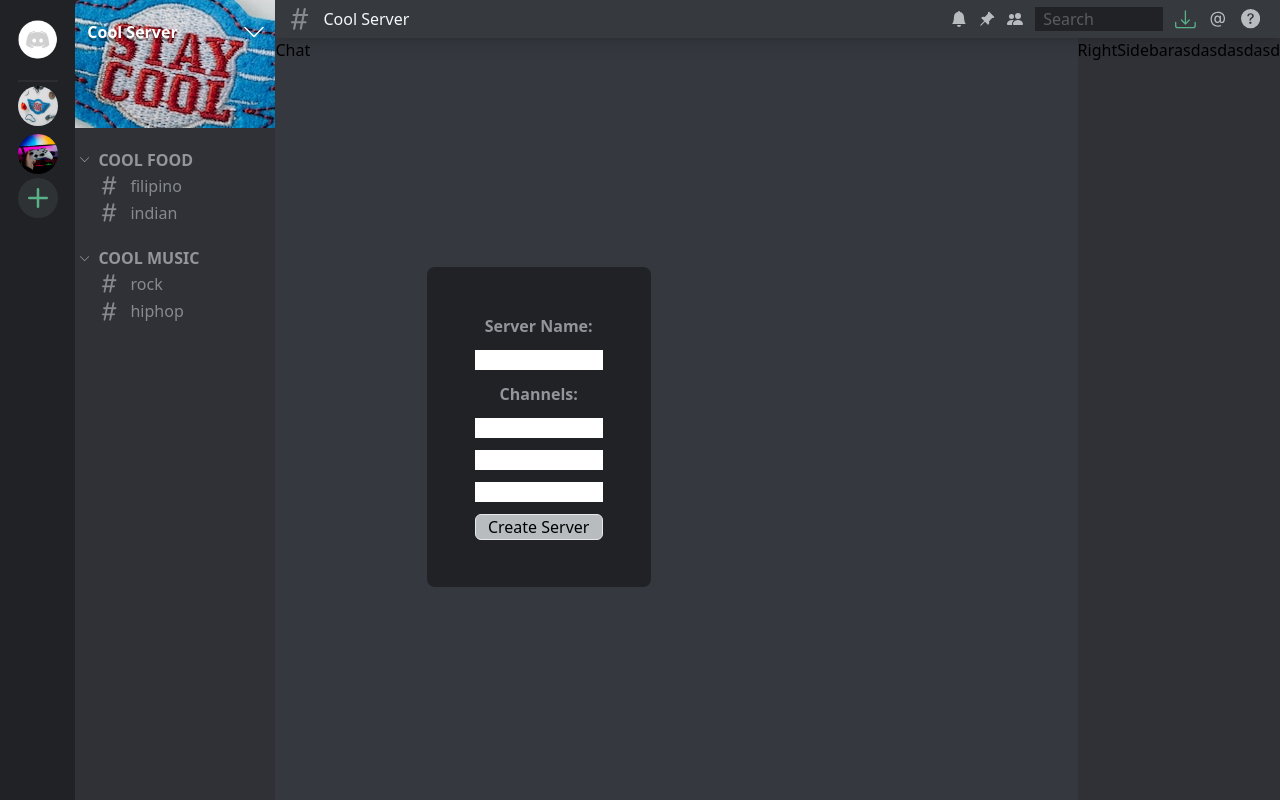
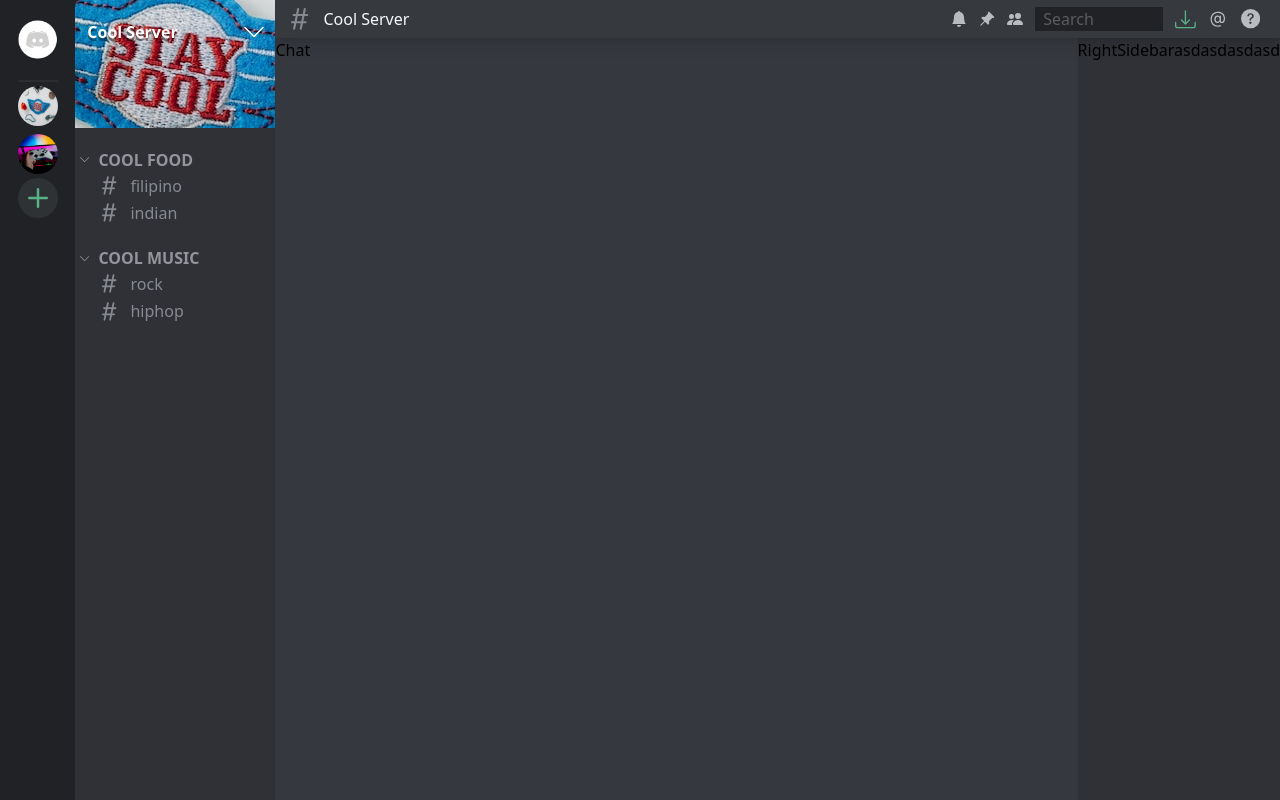
Before and after one commit to luvie23/Discord-Frontend, a React (Create React App) app in the folder discord/: page / in a window 1280 px wide. Built offline with nearby package versions, Linux system fonts and the light colour scheme.

Commit message:
add toggle for the add server button

```diff
--- a/discord/src/App.js
+++ b/discord/src/App.js
@@ -24,12 +24,18 @@ function App() {
     setServerList(serverList.concat(server))
   }
 
+  const toggleForm = () =>{
+    setShowForm(!showForm)
+    console.log(showForm)
+  }
+
   return (
     <>
       <div className='flex bg-[#202226] h-screen'>
-        <Sidebar  servers={serverList} handleClick={handleClick}/>
+        <Sidebar  servers={serverList} handleClick={handleClick} toggleForm={toggleForm}/>
         <Main server={selectedServer}/>
-        <ServerForm createServer={createServer}/>
+        { showForm ? <ServerForm createServer={createServer} /> : null}
+
       </div>
 
     </>
--- a/discord/src/components/Sidebar.js
+++ b/discord/src/components/Sidebar.js
@@ -21,7 +21,7 @@ const Sidebar = (props) => {
                 <Server key={server.id}serverImage={server.image} name={server.name} handleClick={() => {props.handleClick(index)}}/>
             ))}
             <div>
-                <BsPlus  color="#59B287" className="bg-[#2E3235] rounded-full h-10 w-10 hover:cursor-pointer" />
+                <BsPlus  color="#59B287" className="bg-[#2E3235] rounded-full h-10 w-10 hover:cursor-pointer" onClick={() => props.toggleForm()}/>
             </div>
 
         </div>
```
